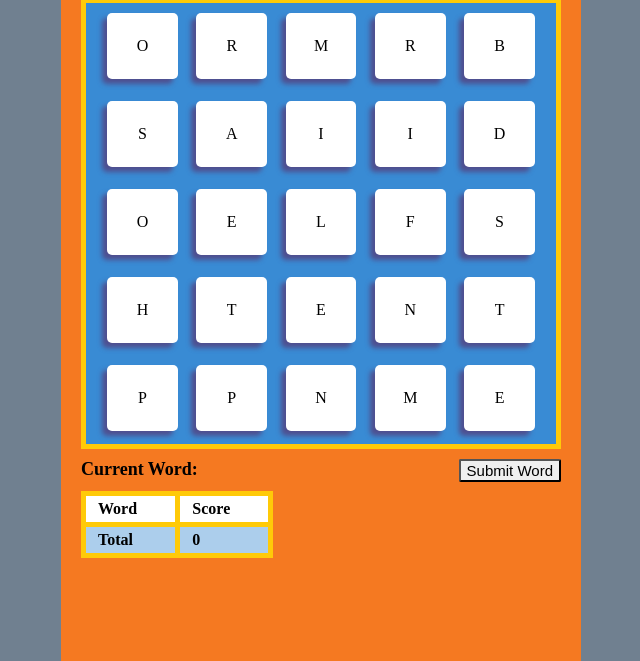
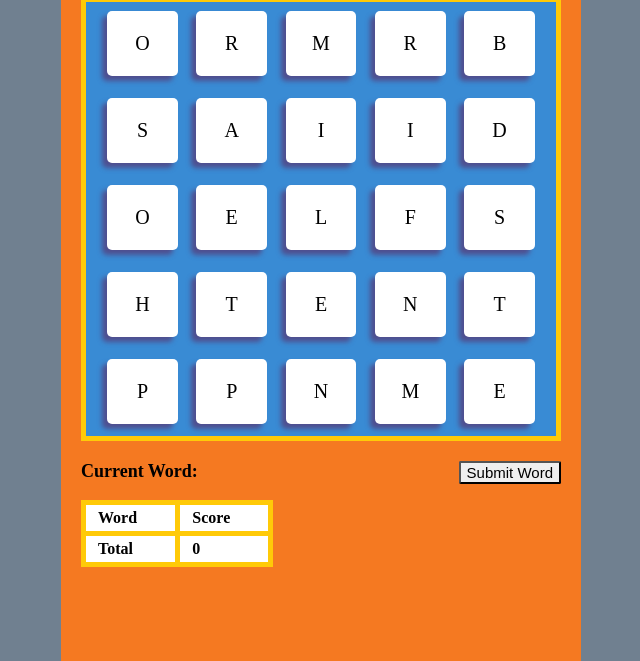
Before and after one commit to JohnTrecker/Boggle, a plain HTML site: page index.html in a window 1280 px wide. Shown: the part 139-800 px from the top of the page, without its empty margins (319-959 px from the left). Drawn offline with Linux system fonts and the light colour scheme.

Commit message:
spaces major components, adds scrolling feature to scoreboard

```diff
--- a/main.css
+++ b/main.css
@@ -101,10 +101,10 @@ img.logo{
   flex-direction: row;
   justify-content: center;
   flex-wrap: wrap;
-  /*align-content: center;*/
   text-align: center;
 
   box-sizing: border-box;
+  margin-bottom: 15px;
   background-color: #398BD4;
   border: 5px solid #FFCA08;
 }
@@ -120,6 +120,7 @@ img.logo{
   justify-content: center;
   align-items: center;
 
+  font: 20px bolder arial;
   cursor: pointer;
   border-radius: 5px;
   background-color: #FFFFFF;
@@ -165,6 +166,7 @@ img.logo{
 div.container5 {
   height: 80%;
   width: 100%;
+  margin: 15px 0;
   overflow-y: auto;
 }
 table, th, td, tr {
@@ -182,10 +184,13 @@ table {
   max-height: 100%;
   margin-top: 3px;
 }
+tbody {
+  /*overflow-y: auto;*/
+}
 th, tr.total {
   font-weight: bold;
 }
-tr.total td {
+tr.total th {
   background-color: #ACCEEC;
 }
 
```
